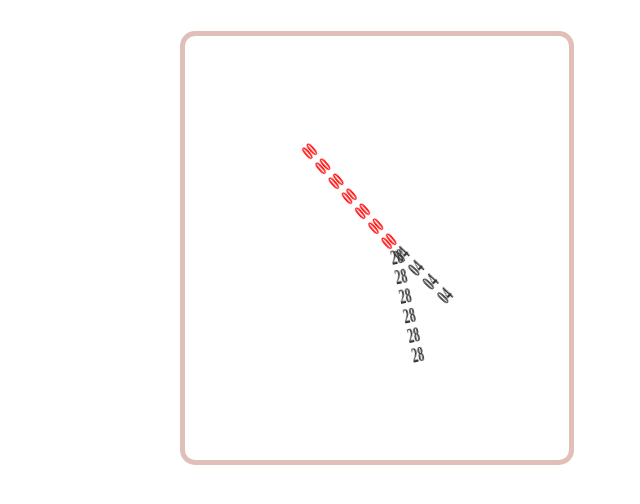
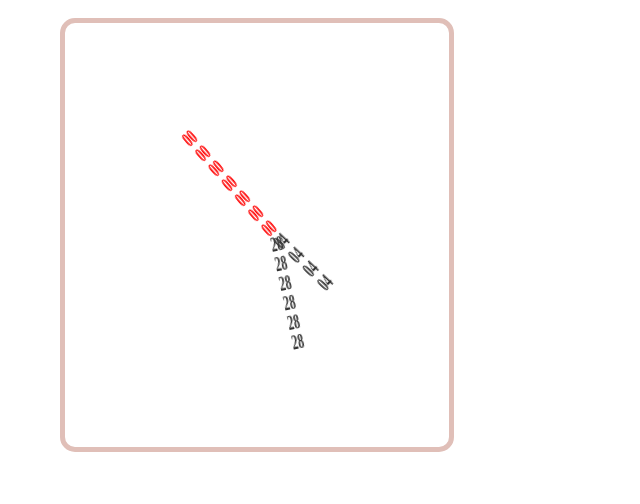
Before and after one commit to joshi-exe/test-pages, a plain HTML site: page index.html in a window 1280 px wide. Shown: the whole page, without its empty margins (0-640 px from the left). Drawn offline with Linux system fonts and the light colour scheme.

Commit message:
Update index.html

```diff
--- a/index.html
+++ b/index.html
@@ -14,8 +14,8 @@
       transform: rotate(90deg); /* Rotate 90 degrees to the right */
       border: 5px solid #E0BFB8; /* rose gold hex */
       border-radius: 15px;
-      margin-top: 4vw;
-	    margin-left: 20vh;
+      margin-top: 3vw;
+      margin-left: 5vh;
     }
 
     .hand {
```
